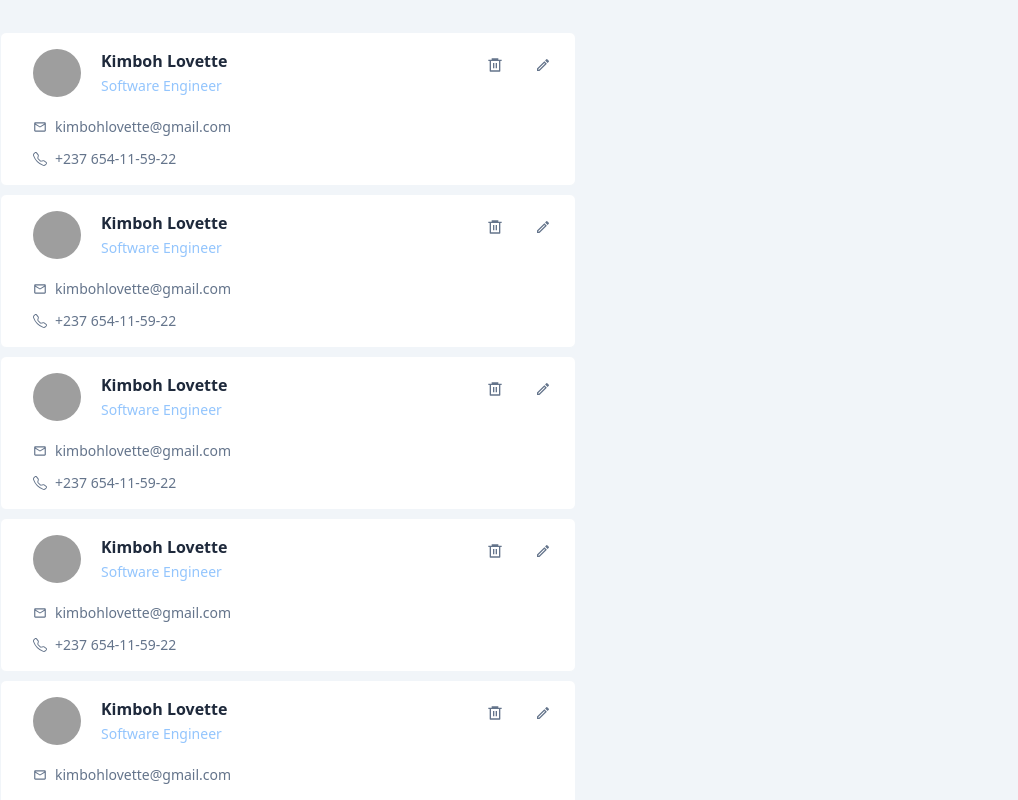
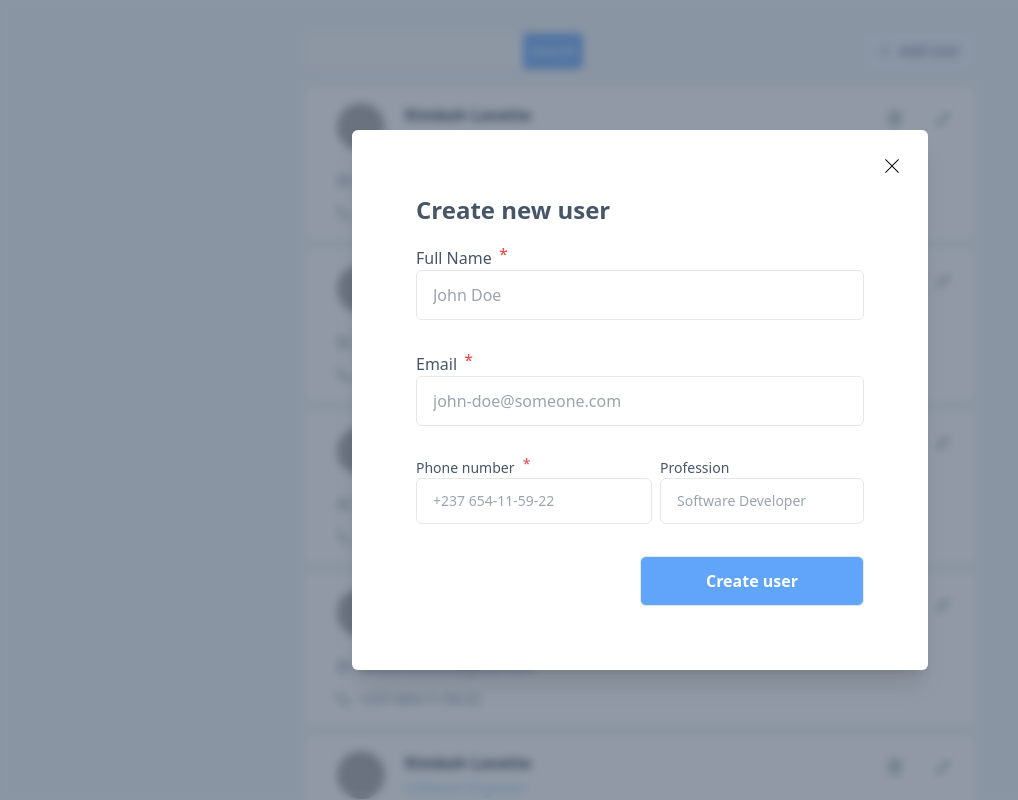
Before and after one commit to Kimbohlovette/Users-List, a React (Create React App) app in the folder frontend/: page / in a window 1280 px wide. Shown: the top 800 px of the page, without its empty margins (0-1018 px from the left). Built offline with nearby package versions, Linux system fonts and the light colour scheme; grey boxes are pictures that could not be loaded.

Commit message:
Home created with search, add user button and pagination buttons

```diff
--- a/frontend/src/App.tsx
+++ b/frontend/src/App.tsx
@@ -2,12 +2,42 @@ import React from 'react';
 import ShortUser from './components/ShortUser';
 import UsersList from './components/UsersList';
 import CreateUserModal from './components/CreateUserModal';
+import { BiPlus } from 'react-icons/bi';
 
 function App() {
+	function handleCreateUser() {
+		// implement add user
+	}
+
 	return (
-		<div className="bg-slate-100 min-h-screen py-8">
-			<UsersList />
-		</div>
+		<>
+			<CreateUserModal />
+			<div className="bg-slate-100 flex justify-center items-center">
+				<div className="min-h-screen py-8 w-full max-w-2xl">
+					<header className="mb-4">
+						<div className="flex flex-row justify-between">
+							<div className="border max-w-fit rounded-md overflow-hidden text-sm flex-1">
+								<input
+									type="search"
+									className="focus:outline-none px-2 py-2 bg-slate-50 focus:bg-white"
+								/>
+								<button className="h-full focus:outline-none py-2 px-2 bg-blue-400 text-white focus:bg-blue-600">
+									Search
+								</button>
+							</div>
+							<button
+								onClick={handleCreateUser}
+								className="text-slate-600 flex flex-row items-center font-medium gap-x-2 bg-blue-50 hover:bg-blue-100 text-sm py-2 px-4 rounded-md"
+							>
+								<BiPlus />
+								Add User
+							</button>
+						</div>
+					</header>
+					<UsersList />
+				</div>
+			</div>
+		</>
 	);
 }
 
--- a/frontend/src/components/ShortUser.tsx
+++ b/frontend/src/components/ShortUser.tsx
@@ -5,7 +5,7 @@ import { RiDeleteBin6Line } from 'react-icons/ri';
 
 function ShortUser() {
 	return (
-		<div className="relative card border border-slate-100 bg-white w-full rounded-md py-4 px-8 max-w-xl cursor-pointer hover:shadow">
+		<div className="relative card border border-slate-100 bg-white w-full rounded-md py-4 px-8 cursor-pointer hover:shadow">
 			{/* The delete and edit button <Floating top right> */}
 			<div className="absolute top-2 right-2 flex flex-row gap-4 items-center p-2 text-slate-500">
 				<button className="p-2 rounded-full hover:bg-orange-50 ">
--- a/frontend/src/components/UsersList.tsx
+++ b/frontend/src/components/UsersList.tsx
@@ -3,6 +3,7 @@ import ShortUser from './ShortUser';
 
 function UsersList() {
 	return (
+		<div>
 			<div className="flex flex-col gap-y-2">
 				<ShortUser />
 				<ShortUser />
@@ -11,6 +12,15 @@ function UsersList() {
 				<ShortUser />
 				<ShortUser />
 			</div>
+			<div className="flex flex-row justify-center my-5 items-center gap-x-4">
+				<button className="py-2 px-4 rounded-lg bg-blue-50 focus:bg-blue-100 text-sm">
+					Prev
+				</button>
+				<button className="py-2 px-4 rounded-lg bg-blue-50 focus:bg-blue-100 text-sm">
+					Next
+				</button>
+			</div>
+		</div>
 	);
 }
 
```
Lines whose indentation alone changed are shown as unchanged.
